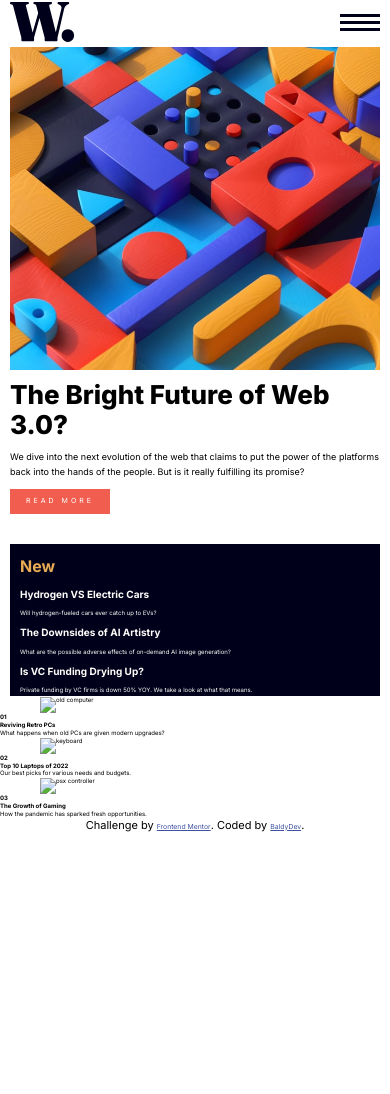
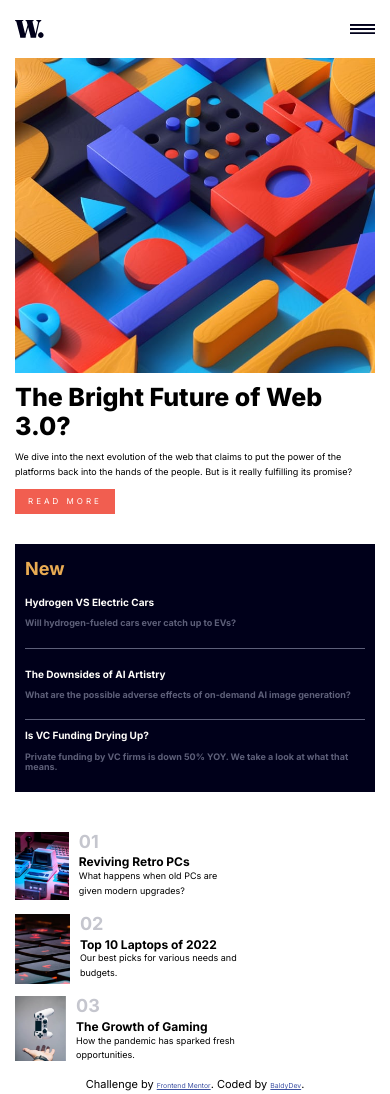
Before and after one commit to javilujan2/news-homepage-mains-FrontendMentor, a website: page index.html in a window 390 px wide. Before the commit the page ends 844 px from the top, so only its background shows below. Drawn offline with nearby package versions, Linux system fonts and the light colour scheme.

Commit message:
mobile styles ok, fix last card

```diff
--- a/index.html
+++ b/index.html
@@ -24,13 +24,21 @@
   Trending
   Categories -->
     <header>
-      <figure class="logo-icon">
-        <img src="./assets/images/logo.svg" alt="Logotipo">
-      </figure>
+        <div class="mobile-header">
+          <img class="logo-icon" src="./assets/images/logo.svg" alt="Logotipo">
 
-      <figure class="menu-icon">
-        <img src="./assets/images/icon-menu.svg" alt="open menu icon">
-      </figure>
+          <img id="menu-button" class="menu-icon" src="./assets/images/icon-menu.svg" alt="open menu icon">
+        </div>
+
+        <div class="desktop-header">
+              <img src="./assets/images/icon-menu-close.svg" alt="cross close menu">
+
+          <a href="#">Home</a>
+          <a href="#">New</a>
+          <a href="#">Popular</a>
+          <a href="#">Trending</a>
+          <a href="#">Categories</a>
+      </div>
     </header>
 
     <main>
@@ -51,41 +59,41 @@
         <div class="black-pages-card">
           <h2>New</h2>
 
+          <div class="black-card-one">
             <h3>Hydrogen VS Electric Cars</h3>
             <p>Will hydrogen-fueled cars ever catch up to EVs?</p>
+          </div>
 
+          <div class="black-card-two">
             <h3>The Downsides of AI Artistry</h3>
             <p>What are the possible adverse effects of on-demand AI image generation?</p>
+          </div>
 
+          <div class="black-card-three">
             <h3>Is VC Funding Drying Up?</h3>
             <p>  Private funding by VC firms is down 50% YOY. We take a look at what that means.</p>
+          </div>
         </div>
 
       </div>
 
       <div class="blog-pages-card">
         <div class="individual-page-card">
-          <figure>
-            <img src="" alt="old computer">
-          </figure>
+          <img src="./assets/images/image-retro-pcs.jpg" alt="old computer">
           <h2>01</h2>
           <h3>Reviving Retro PCs</h3>
           <p>What happens when old PCs are given modern upgrades?</p>
         </div>
 
         <div class="individual-page-card">
-          <figure>
-            <img src="" alt="keyboard">
-          </figure>
+          <img src="./assets/images/image-top-laptops.jpg" alt="keyboard">
           <h2>02</h2>
           <h3>Top 10 Laptops of 2022</h3>
           <p>Our best picks for various needs and budgets.</p>
         </div>
 
         <div class="individual-page-card">
-          <figure>
-            <img src="" alt="psx controller">
-          </figure>
+          <img src="./assets/images/image-gaming-growth.jpg" alt="psx controller">
           <h2>03</h2>
           <h3>The Growth of Gaming</h3>
           <p>How the pandemic has sparked fresh opportunities.</p>
--- a/styles.css
+++ b/styles.css
@@ -8,25 +8,34 @@ body {
     font-family: 'Inter', sans-serif;
 }
 
-header {
+.mobile-header {
     display: flex;
     flex-direction: row;
     justify-content: space-between;
     align-items: center;
 }
 
-header .logo-icon {
-    margin-left: 1rem;
+.mobile-header .logo-icon {
+    display: flex;
+    margin: 2rem 0;
+    margin-left: 1.5rem;
+    height: 1.8rem;
 }
 
-header .menu-icon {
-    margin-right: 1rem;
+.mobile-header .menu-icon {
+    display: flex;
+    margin-right: 1.5rem;
+    width: 2.5rem;
+}
+
+.desktop-header {
+    display: none;
 }
 
 .main-card {
     display: flex;
     flex-direction: column;
-    margin: 0 1rem;
+    margin: 0 1.5rem;
 }
 
 .first-card {
@@ -39,7 +48,7 @@ header .menu-icon {
 }
 
 .main-card .first-card h1 {
-    font-size: 2.6rem;
+    font-size: 2.5rem;
     font-weight: 800;
     margin: 1rem 0;
 }
@@ -55,7 +64,7 @@ header .menu-icon {
     background-color: hsl(5, 85%, 63%);
     color: hsl(36, 100%, 99%);
     font-weight: 400;
-    font-size: 0.7rem;
+    font-size: 0.8rem;
     margin-top: 1rem;
     height: 2.5rem;
     width: 10rem;
@@ -69,22 +78,101 @@ header .menu-icon {
 .main-card .black-pages-card {
     background-color: hsl(240, 100%, 5%);
     color: hsl(36, 100%, 99%);
-    padding: 0 1rem;
+    padding: 0 1rem 1rem;
     margin-top: 3rem;
 }
 
 .main-card .black-pages-card h2 {
     color: hsl(35, 77%, 62%);
     font-weight: 700;
-    font-size: 1.6rem;
+    font-size: 1.8rem;
+    margin-bottom: -0.3rem;
 }
 
 .main-card .black-pages-card h3 {
     font-size: 1rem;
+    font-weight: 700;
+    color: hsl(36, 100%, 99%);
+}
+
+.main-card .black-pages-card p {
+    font-size: 0.9rem;
+    font-weight: 700;
+    color: hsl(236, 13%, 42%);
+}
+
+.main-card .black-pages-card .black-card-one {
+    border-bottom: 1px solid hsl(236, 13%, 42%);
+    padding: 1rem 0;
+}
+
+.main-card .black-pages-card .black-card-two {
+    border-bottom: 1px solid hsl(236, 13%, 42%);
+    padding: 1rem 0;
+}
+
+
+
+.blog-pages-card {
+    display: flex;
+    flex-direction: row;
+    flex-wrap: wrap;
+    margin: 4rem 1.5rem 0 1.5rem;
+}
+
+.blog-pages-card .individual-page-card {
+    display: grid;
+    grid-template-areas:
+        "img number number"
+        "img title title"
+        "img text text";
+    column-gap: 1rem;
+    width: 100%;
+    max-width: 222px;
+    align-self: center;
+    margin-right: 1rem;
+}
+
+.blog-pages-card .individual-page-card img {
+    grid-area: img;
+    grid-row: span 3;
+    width: 100%;
 
 }
 
-.main-card .black-pages-card p {
-    font-size: 1.5em;
-    font-weight: 400;
+.blog-pages-card .individual-page-card h2 {
+    grid-area: number;
+    display: inline;
+    color: hsl(233, 8%, 79%);
+    font-size: 1.8rem;
+    margin: 0;
 }
+
+.blog-pages-card .individual-page-card h3 {
+    grid-area: title;
+    display: flex;
+    font-weight: 700;
+    font-size: 1.2rem;
+    margin: 0.3rem 0 0;
+}
+
+.blog-pages-card .individual-page-card p {
+    grid-area: text;
+    font-size: 0.9rem;
+    margin: 0;
+    margin-bottom: 1.6rem;
+    line-height: 1.6;
+}
+
+
+footer {
+    margin-bottom: 1rem;
+}
+/* footer {
+    position: absolute;
+    display: block;
+    width: 100%;
+    height: 1rem;
+    bottom: 0;
+    left: 0;
+} */
```
Also changed, not shown: menu-mobile.html (deleted, +0 -27 lines). Lines whose indentation alone changed are shown as unchanged.
